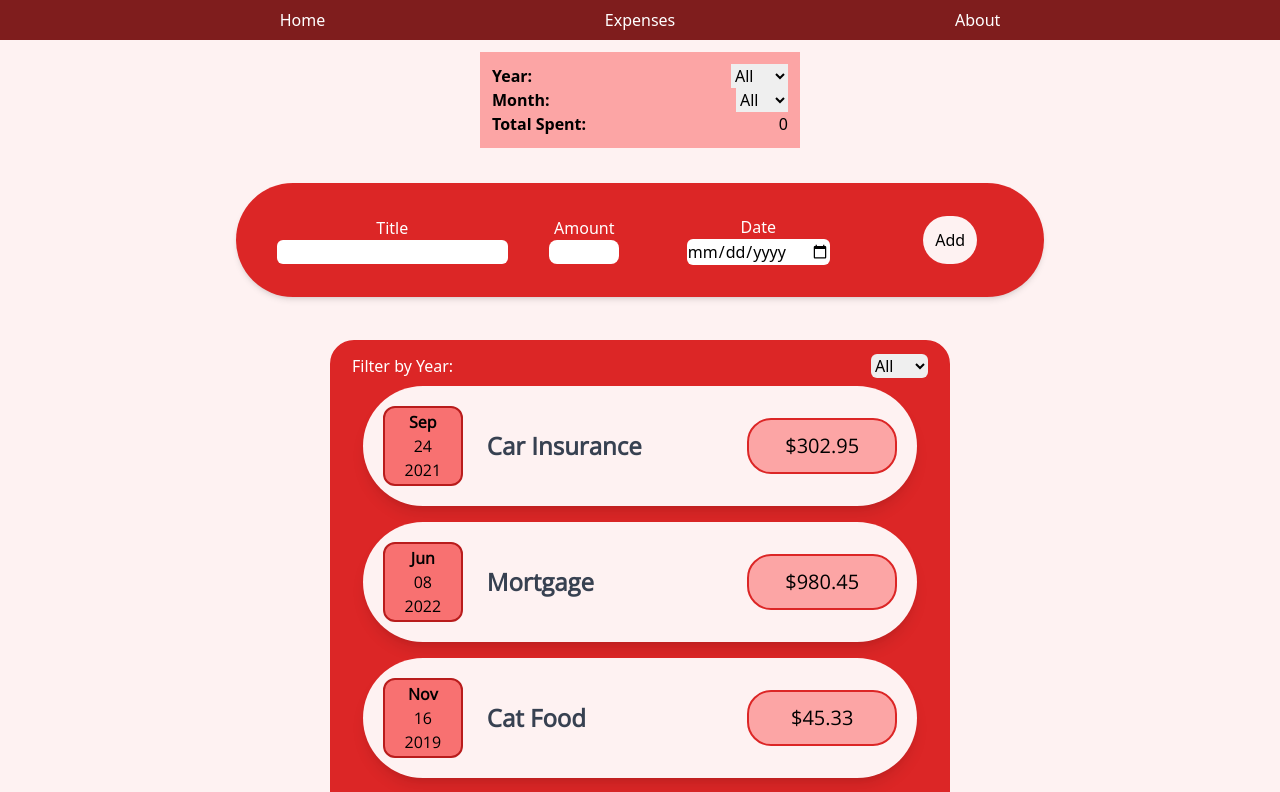
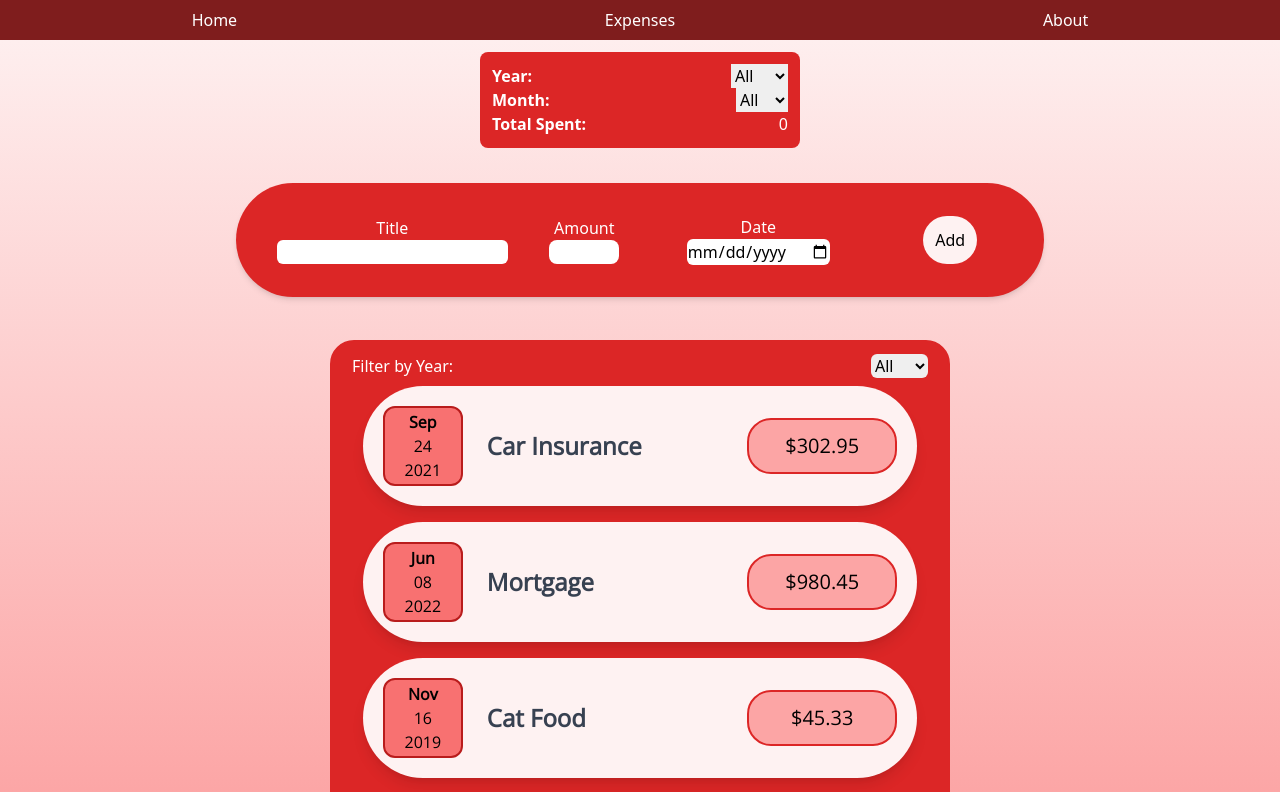
Before and after one commit to 90sPixelDev/react-expanse-tracker, a React (Create React App) app: page / in a window 1280 px wide. Shown: the top 792 px of the page. Built offline with nearby package versions, Linux system fonts and the light colour scheme.

Commit message:
change bg to gradient made the stats component fit in better with rest of theme

```diff
--- a/src/components/UI/Header.js
+++ b/src/components/UI/Header.js
@@ -5,7 +5,7 @@ const Header = () => {
 		header: 'w-full h-full bg-red-900',
 		menu: 'h-full',
 		listParent: 'flex h-full justify-evenly items-center',
-		listItem: 'text-white',
+		listItem: 'text-white w-[33%] text-center',
 	};
 
 	return (
--- a/src/components/UI/HomeBody.js
+++ b/src/components/UI/HomeBody.js
@@ -4,7 +4,7 @@ import PropTypes from 'prop-types';
 const HomeBody = (props) => {
 	const classes = {
 		homeBody:
-			'absolute min-h-full h-fit w-full bg-red-50 grid grid-rows-layout place-items-center',
+			'absolute min-h-full h-fit w-full bg-red-50 grid grid-rows-layout place-items-center bg-gradient-to-t from-red-300 to-red-50',
 	};
 	return <section className={classes.homeBody}>{props.children}</section>;
 };
--- a/src/components/stats/Stats.js
+++ b/src/components/stats/Stats.js
@@ -3,11 +3,11 @@ import PropTypes from 'prop-types';
 
 const Stats = (props) => {
 	const classes = {
-		wholeSection: 'bg-red-300 w-[25vw] min-w-[200px] grid p-3',
+		wholeSection: 'bg-red-600 w-[25vw] min-w-[200px] grid p-3 rounded-lg',
 		miniRow: 'h-[3vh] min-h-[15px] flex justify-between',
-		statTitle: 'flow-root my-auto font-bold',
+		statTitle: 'flow-root my-auto font-bold text-white',
 		select: 'my-auto h-[1.5em]',
-		amt: 'my-auto',
+		amt: 'my-auto text-white',
 	};
 
 	let sum = 0;
```
